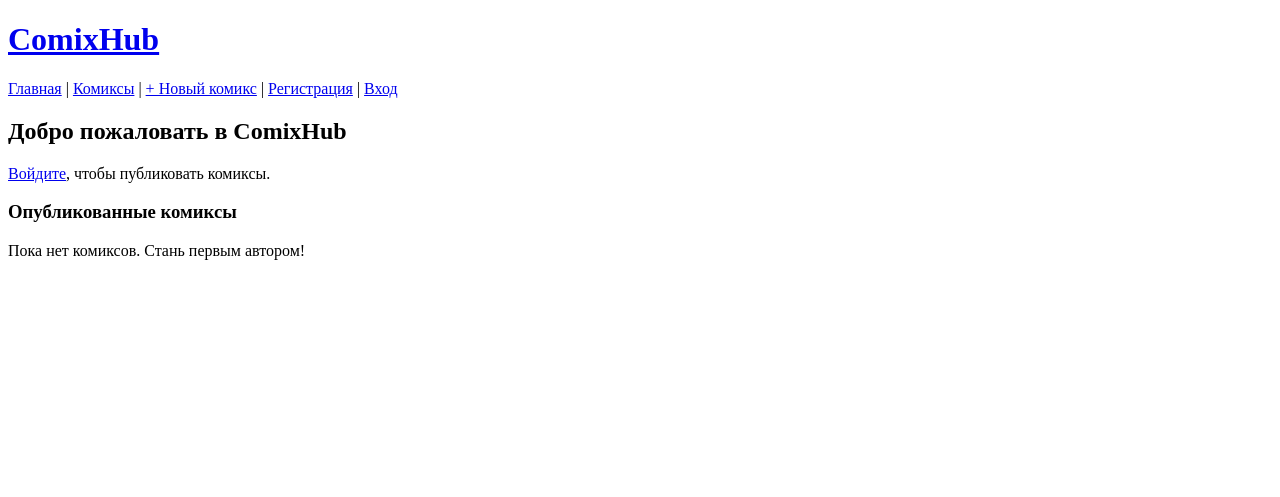
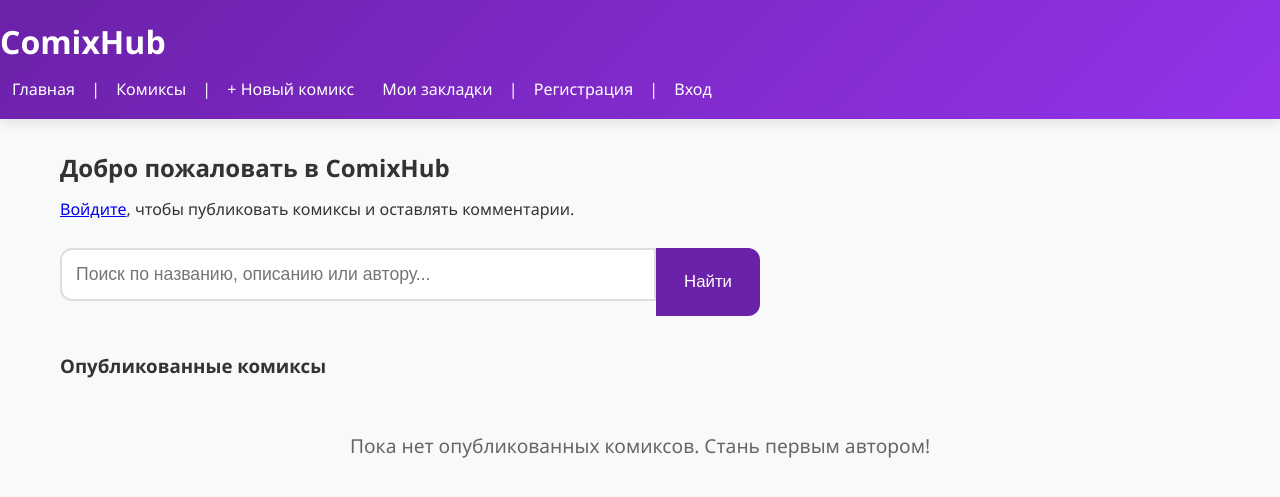
Before and after one commit to Tevtonix/ComixHub, a FastAPI app: page / in a window 1280 px wide. Shown: the top 497 px of the page. Run offline with FastAPI, Linux system fonts and the light colour scheme.

Commit message:
feat: brr brr pata pim

```diff
--- a/app/templates/base.html
+++ b/app/templates/base.html
@@ -12,6 +12,7 @@
             <a href="/">Главная</a> |
             <a href="/comics/">Комиксы</a> |
             <a href="/comics/new">+ Новый комикс</a>
+            <a href="/comics/favorites">Мои закладки</a>
 
             {% if current_user %}
                 | Привет, <strong>{{ current_user.username }}</strong>
--- a/app/templates/index.html
+++ b/app/templates/index.html
@@ -1,39 +1,83 @@
 {% extends "base.html" %}
 
 {% block content %}
-<h2>Добро пожаловать в ComixHub</h2>
+<div style="max-width: 1200px; margin: 0 auto;">
+
+    <h2 style="margin-bottom: 10px;">Добро пожаловать в ComixHub</h2>
 
     {% if current_user %}
-    <p>Привет, <strong>{{ current_user.username }}</strong>!</p>
+        <p style="margin-bottom: 25px; font-size: 1.1em;">
+            Привет, <strong>{{ current_user.username }}</strong>!
+        </p>
     {% else %}
-    <p><a href="/auth/login">Войдите</a>, чтобы публиковать комиксы.</p>
+        <p style="margin-bottom: 25px;">
+            <a href="/auth/login">Войдите</a>, чтобы публиковать комиксы и оставлять комментарии.
+        </p>
     {% endif %}
 
-<h3>Опубликованные комиксы</h3>
+    <!-- Форма поиска -->
+    <form method="get" action="/comics/" style="margin-bottom: 35px;">
+        <div style="display: flex; max-width: 700px;">
+            <input type="text"
+                   name="q"
+                   value="{{ search_query }}"
+                   placeholder="Поиск по названию, описанию или автору..."
+                   style="flex: 1; padding: 14px; font-size: 1.1em; border: 2px solid #ddd; border-radius: 12px 0 0 12px;">
+            <button type="submit"
+                    style="padding: 0 28px; border-radius: 0 12px 12px 0;">
+                Найти
+            </button>
+        </div>
+        {% if search_query %}
+            <a href="/comics/" style="margin-top: 8px; display: inline-block; color: #6b21a8;">
+                ← Сбросить поиск
+            </a>
+        {% endif %}
+    </form>
+
+    <h3 style="margin-bottom: 20px;">
+        {{ "Результаты поиска" if search_query else "Опубликованные комиксы" }}
+    </h3>
 
     {% if comics %}
-    <div style="display: grid; grid-template-columns: repeat(auto-fill, minmax(180px, 1fr)); gap: 20px;">
+        <div class="comic-grid">
         {% for comic in comics %}
-        <div style="border: 1px solid #ccc; padding: 10px; text-align: center;">
+            <div class="comic-card">
                 {% if comic.cover_image %}
-                <img src="{{ comic.cover_image }}" alt="{{ comic.title }}" style="max-width: 100%; height: auto; border-radius: 8px;">
+                    <img src="{{ comic.cover_image }}"
+                         alt="{{ comic.title }}">
                 {% else %}
-                <div style="width: 160px; height: 220px; background: #eee; margin: 0 auto; border-radius: 8px; display: flex; align-items: center; justify-content: center;">
+                    <div style="width: 100%; height: 300px; background: #f1f1f1;
+                                display: flex; align-items: center; justify-content: center; color: #999;">
                         Нет обложки
                     </div>
                 {% endif %}
+
+                <div class="info">
                     <h4>
-                <a href="/comics/{{ comic.id }}" style="text-decoration: none; color: inherit;">
-                    {{ comic.title }}
-                </a>
+                        <a href="/comics/{{ comic.id }}">{{ comic.title }}</a>
                     </h4>
-            <small>Автор #{{ comic.author_id }}</small>
-            <p style="font-size: 0.9em;">{{ comic.description|truncate(80) }}</p>
+                    <p>
+                        Автор: <strong>{{ comic.author.username if comic.author else 'Неизвестен' }}</strong>
+                    </p>
+                    {% if comic.description %}
+                        <p style="margin-top: 10px; font-size: 0.9em; color: #555;">
+                            {{ comic.description|truncate(100) }}
+                        </p>
+                    {% endif %}
+                </div>
             </div>
         {% endfor %}
         </div>
     {% else %}
-    <p>Пока нет комиксов. Стань первым автором!</p>
+        <p style="font-size: 1.2em; color: #666; text-align: center; margin-top: 50px;">
+            {% if search_query %}
+                Ничего не найдено по запросу "{{ search_query }}"
+            {% else %}
+                Пока нет опубликованных комиксов. Стань первым автором!
+            {% endif %}
+        </p>
     {% endif %}
 
+</div>
 {% endblock %}
--- a/static/css/style.css
+++ b/static/css/style.css
@@ -0,0 +1,174 @@
+/* ==================== Общие стили ==================== */
+* {
+    margin: 0;
+    padding: 0;
+    box-sizing: border-box;
+}
+
+body {
+    font-family: 'Segoe UI', Tahoma, Geneva, Verdana, sans-serif;
+    background-color: #f8f9fa;
+    color: #333;
+    line-height: 1.6;
+}
+
+header {
+    background: linear-gradient(135deg, #6b21a8, #9333ea);
+    color: white;
+    padding: 1rem 0;
+    box-shadow: 0 4px 12px rgba(0, 0, 0, 0.1);
+    position: sticky;
+    top: 0;
+    z-index: 100;
+}
+
+header h1 {
+    margin: 0;
+    font-size: 2rem;
+}
+
+header h1 a {
+    color: white;
+    text-decoration: none;
+}
+
+nav {
+    margin-top: 10px;
+}
+
+nav a {
+    color: white;
+    text-decoration: none;
+    margin: 0 12px;
+    font-weight: 500;
+    transition: opacity 0.2s;
+}
+
+nav a:hover {
+    opacity: 0.8;
+}
+
+/* ==================== Основной контент ==================== */
+main {
+    max-width: 1200px;
+    margin: 30px auto;
+    padding: 0 20px;
+}
+
+/* Карточки комиксов */
+.comic-grid {
+    display: grid;
+    grid-template-columns: repeat(auto-fill, minmax(220px, 1fr));
+    gap: 25px;
+    margin-top: 20px;
+}
+
+.comic-card {
+    background: white;
+    border-radius: 16px;
+    overflow: hidden;
+    box-shadow: 0 6px 16px rgba(0, 0, 0, 0.08);
+    transition: transform 0.3s, box-shadow 0.3s;
+}
+
+.comic-card:hover {
+    transform: translateY(-8px);
+    box-shadow: 0 12px 25px rgba(107, 33, 168, 0.15);
+}
+
+.comic-card img {
+    width: 100%;
+    height: 300px;
+    object-fit: cover;
+}
+
+.comic-card .info {
+    padding: 16px;
+}
+
+.comic-card h4 {
+    margin-bottom: 8px;
+    font-size: 1.1rem;
+}
+
+.comic-card h4 a {
+    color: #333;
+    text-decoration: none;
+}
+
+.comic-card h4 a:hover {
+    color: #6b21a8;
+}
+
+.comic-card p {
+    color: #666;
+    font-size: 0.95rem;
+}
+
+/* Формы */
+form input[type="text"],
+form input[type="email"],
+form input[type="password"],
+form textarea,
+form select {
+    width: 100%;
+    padding: 12px;
+    border: 2px solid #ddd;
+    border-radius: 8px;
+    margin-bottom: 15px;
+    font-size: 1rem;
+}
+
+form input:focus,
+form textarea:focus,
+form select:focus {
+    border-color: #9333ea;
+    outline: none;
+}
+
+button {
+    background: #6b21a8;
+    color: white;
+    border: none;
+    padding: 12px 24px;
+    border-radius: 8px;
+    font-size: 1.05rem;
+    cursor: pointer;
+    transition: background 0.3s;
+}
+
+button:hover {
+    background: #7e22ce;
+}
+
+/* Страница чтения главы */
+.chapter-page img {
+    max-width: 100%;
+    border-radius: 12px;
+    margin-bottom: 40px;
+    box-shadow: 0 10px 30px rgba(0, 0, 0, 0.15);
+}
+
+/* Комментарии */
+.comment {
+    background: white;
+    padding: 18px;
+    border-radius: 12px;
+    margin-bottom: 18px;
+    box-shadow: 0 4px 12px rgba(0, 0, 0, 0.05);
+}
+
+.comment strong {
+    color: #6b21a8;
+}
+
+/* ==================== Адаптивность ==================== */
+@media (max-width: 768px) {
+    .comic-grid {
+        grid-template-columns: repeat(auto-fill, minmax(160px, 1fr));
+    }
+
+    header h1 {
+        font-size: 1.7rem;
+    }
+}
```
Also changed, not shown: app/models.py (+20 -0 lines), app/routers/comics.py (+77 -4 lines), app/templates/chapter_read.html (+21 -14 lines), app/templates/favorites.html (added, +26 -0 lines), comixhub.db. Lines whose indentation alone changed are shown as unchanged.
